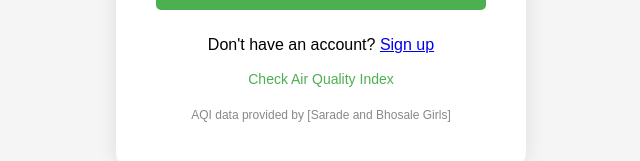
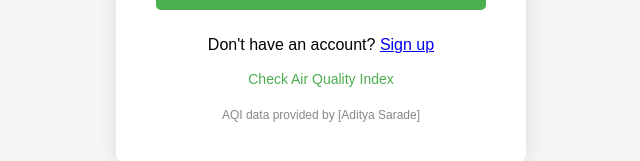
Before and after one commit to adityasarade/Air-Quality-Index, a Django app: page / in a window 1280 px wide. Shown: the part 475-636 px from the top of the page, without its empty margins (319-959 px from the left). Run offline with Django 5.2, Linux system fonts and the light colour scheme.

Commit message:
Updated Website

```diff
--- a/aqi/db_pass.py
+++ /dev/null
@@ -1 +0,0 @@
-password='Pranita@07'
--- a/aqi/settings.py
+++ b/aqi/settings.py
@@ -80,7 +80,7 @@ DATABASES = {
         'ENGINE': 'django.db.backends.mysql',
         'NAME': 'aqi',
         'USER': 'root',
-        'PASSWORD': 'Pranita@07',
+        'PASSWORD': 'aditya@2##3',
         'HOST': 'localhost',
         'PORT': '3306',
     }
--- a/aqiapp/templates/website/loginpage.html
+++ b/aqiapp/templates/website/loginpage.html
@@ -84,7 +84,7 @@
         </form>
         <p>Don't have an account? <a href="http://127.0.0.1:8000/signuppage/">Sign up</a></p>
         <a href="aqi_checker.php" class="aqi-link">Check Air Quality Index</a>
-        <p class="attribution">AQI data provided by [Sarade and Bhosale Girls]</p>
+        <p class="attribution">AQI data provided by [Aditya Sarade]</p>
         {% if login_page %}
         <p id="loginFailedMessage" style="color: red; text-align: center;">{{ login_page }}</p>
     {% endif %}
```
